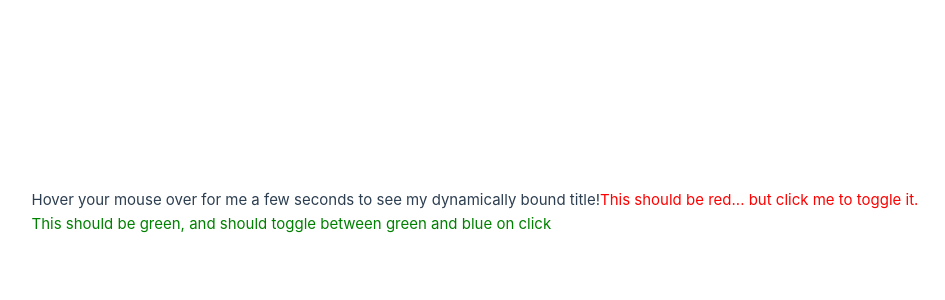
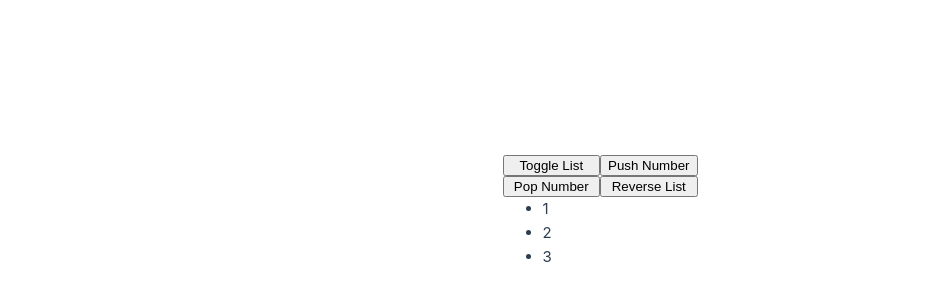
Before and after one commit to darshanmukunda98/gnome-Todo-VueJSMongoDB, a Vue app in the folder vue-project/: page / in a window 1280 px wide. Shown: the part 188-488 px from the top of the page, without its empty margins (40-985 px from the left). Built offline with nearby package versions, Linux system fonts and the light colour scheme.

Commit message:
ex4 Conditionals and Loops

```diff
--- a/vue-project/src/App.vue
+++ b/vue-project/src/App.vue
@@ -1,35 +1,18 @@
 <script setup>
-import { ref } from "vue";
+import {ref} from 'vue'
 
-const message = ref("Hello World");
-const isRed = ref(true);
-const color = ref("green");
-
-function toggleRed() {
-  isRed.value = !isRed.value;
-}
-
-function toggleColor() {
-  color.value = color.value === "green" ? "blue" : "green";
-}
+const show = ref(true)
+const list = ref([1,2,3])
 </script>
 <template>
-  <p>
-    <span :title="message">
-      Hover your mouse over for me a few seconds to see my dynamically bound
-      title!
-    </span>
-  </p>
-  <p :class="{ red: isRed }" @click="toggleRed">
-    This should be red... but click me to toggle it.
-  </p>
-  <p :style="{ color }" @click="toggleColor">
-    This should be green, and should toggle between green and blue on click
-  </p>
+  <button @click="show = !show">Toggle List</button>
+  <button @click="list.push(list.length + 1)">Push Number</button>
+  <button @click="list.pop()">Pop Number</button>
+  <button @click="list.reverse()">Reverse List</button>
 
+  <ul v-if="show && list.length">
+    <li v-for="item of list">{{ item }}</li>
+  </ul>
+  <p v-else-if="list.length">List is not empty, but hidden </p>
+  <p v-else>List is empty</p>
 </template>
-<style>
-.red{
-  color: red;
-}
-</style>
```
